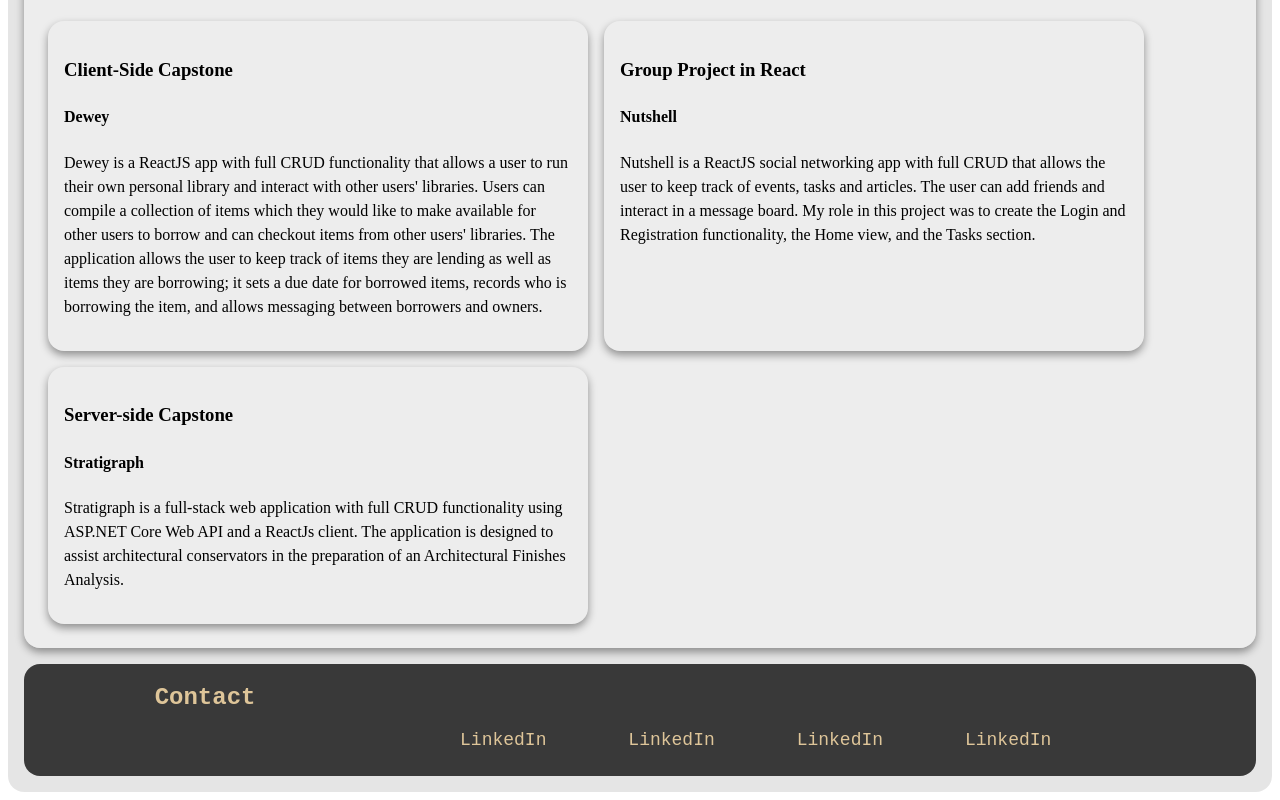
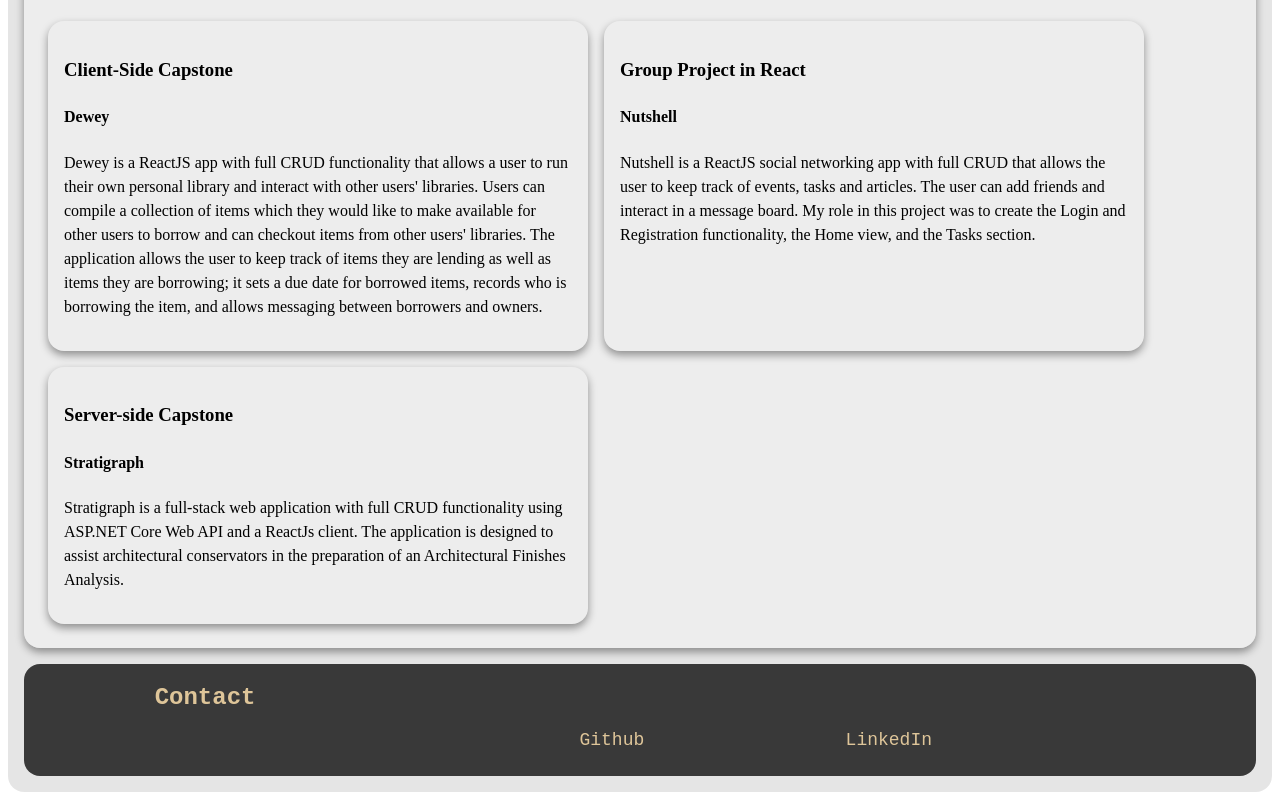
Before and after one commit to abernethyb/abernethyb.github.io, a plain HTML site: page index.html in a window 1280 px wide. Shown: the part 534-1334 px from the top of the page. Drawn offline with Linux system fonts and the light colour scheme.

Commit message:
updated contact links

```diff
--- a/index.html
+++ b/index.html
@@ -98,10 +98,9 @@
                 <footer class="contact__info">
                     <h2>Contact</h2>
                     <ul>
-                        <li><a href="https://github.com/abernethyb/dewey" target="_blank">LinkedIn</a></li>
-                        <li><a href="https://github.com/abernethyb/dewey" target="_blank">LinkedIn</a></li>
-                        <li><a href="https://github.com/abernethyb/dewey" target="_blank">LinkedIn</a></li>
-                        <li><a href="https://github.com/abernethyb/dewey" target="_blank">LinkedIn</a></li>
+                        <li><a href="https://github.com/abernethyb" target="_blank">Github</a></li>
+                        <li><a href="https://www.linkedin.com/in/brendan-abernethy/" target="_blank">LinkedIn</a></li>
+
                     </ul>
                 </footer>
             </div>
```
